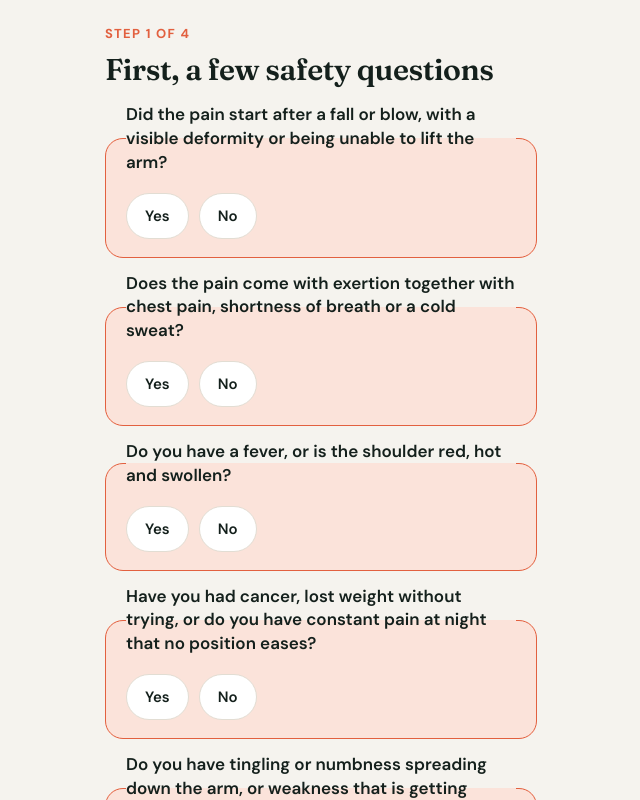
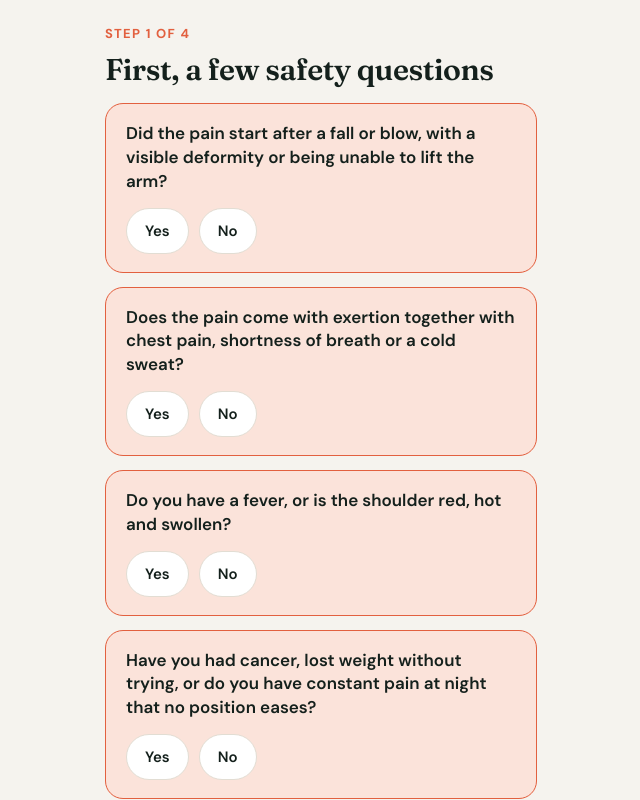
Before and after one commit to raulescoriza/mappa, a React (Vite) app: page / in a window 1280 px wide. Both pictures are taken after a click on the button "Select shoulder". Shown: the top 800 px of the page, without its empty margins (319-959 px from the left). Built offline with nearby package versions, Linux system fonts and the light colour scheme.

Commit message:
fix: re-adjust card text

```diff
--- a/src/ui/components/ChoiceQuestion.tsx
+++ b/src/ui/components/ChoiceQuestion.tsx
@@ -12,9 +12,10 @@ export function ChoiceQuestion({
   onChange: (label: string) => void
 }) {
   const name = useId()
+  const labelId = useId()
   return (
-    <fieldset className="card question">
-      <legend className="question-text">{question}</legend>
+    <fieldset className="card question" aria-labelledby={labelId}>
+      <p className="question-text" id={labelId}>{question}</p>
       <div className="pill-row">
         {options.map((label) => (
           <label key={label} className="pill">
--- a/src/ui/components/YesNoQuestion.tsx
+++ b/src/ui/components/YesNoQuestion.tsx
@@ -15,9 +15,10 @@ export function YesNoQuestion({
   onChange: (value: boolean) => void
 }) {
   const name = useId()
+  const labelId = useId()
   return (
-    <fieldset className="card question">
-      <legend className="question-text">{question}</legend>
+    <fieldset className="card question" aria-labelledby={labelId}>
+      <p className="question-text" id={labelId}>{question}</p>
       <div className="pill-row">
         {options.map((option) => (
           <label key={option.label} className="pill">
--- a/src/ui/ui.css
+++ b/src/ui/ui.css
@@ -78,6 +78,10 @@
   font-weight: 600;
   line-height: 1.4;
   color: var(--ink);
+}
+
+.card.question .question-text {
+  margin: 0 0 14px;
 }
 
 /* Pill radio options */
```
Also changed, not shown: 1 other file (tests, documents, lock files or other folders).
